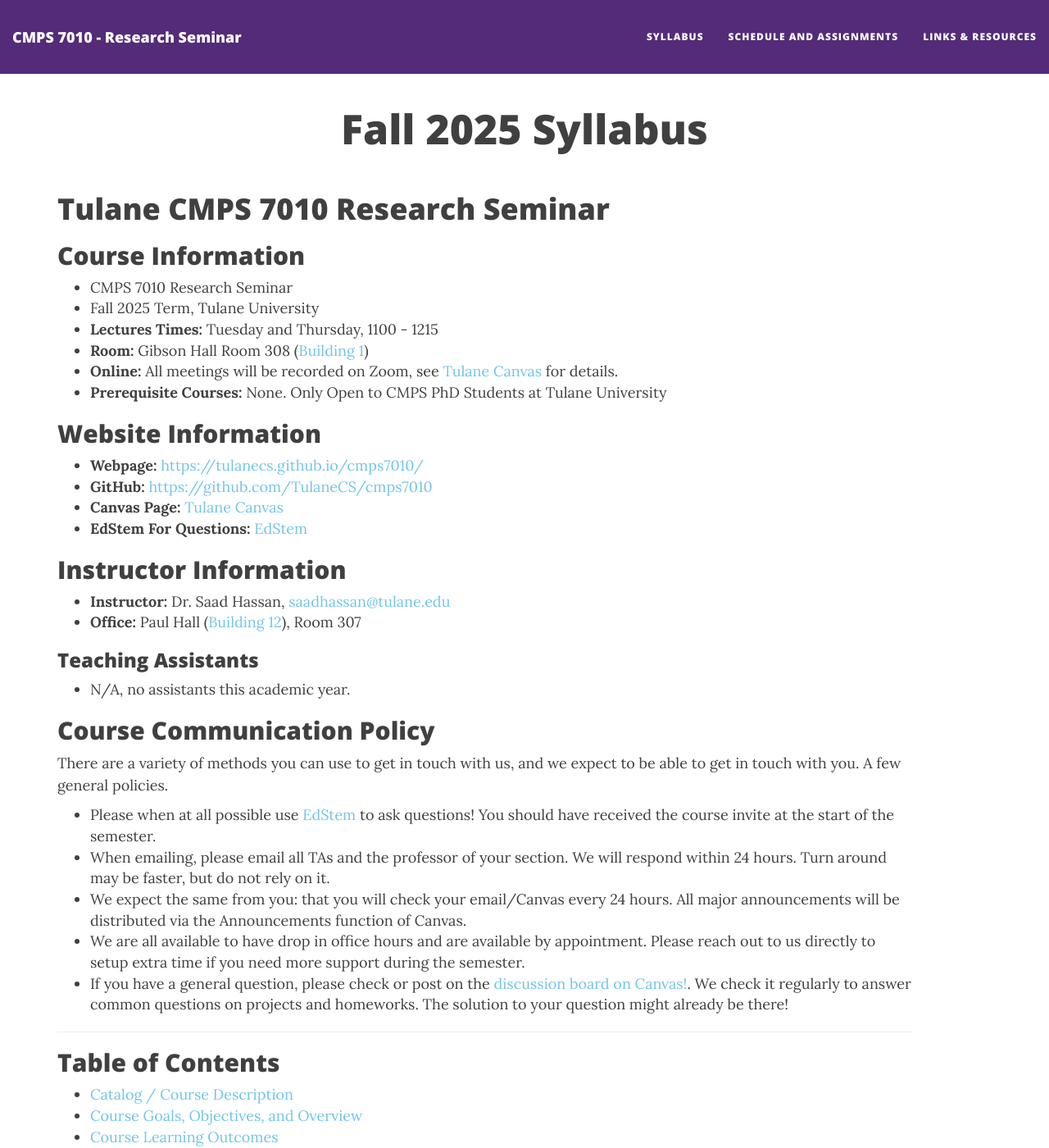
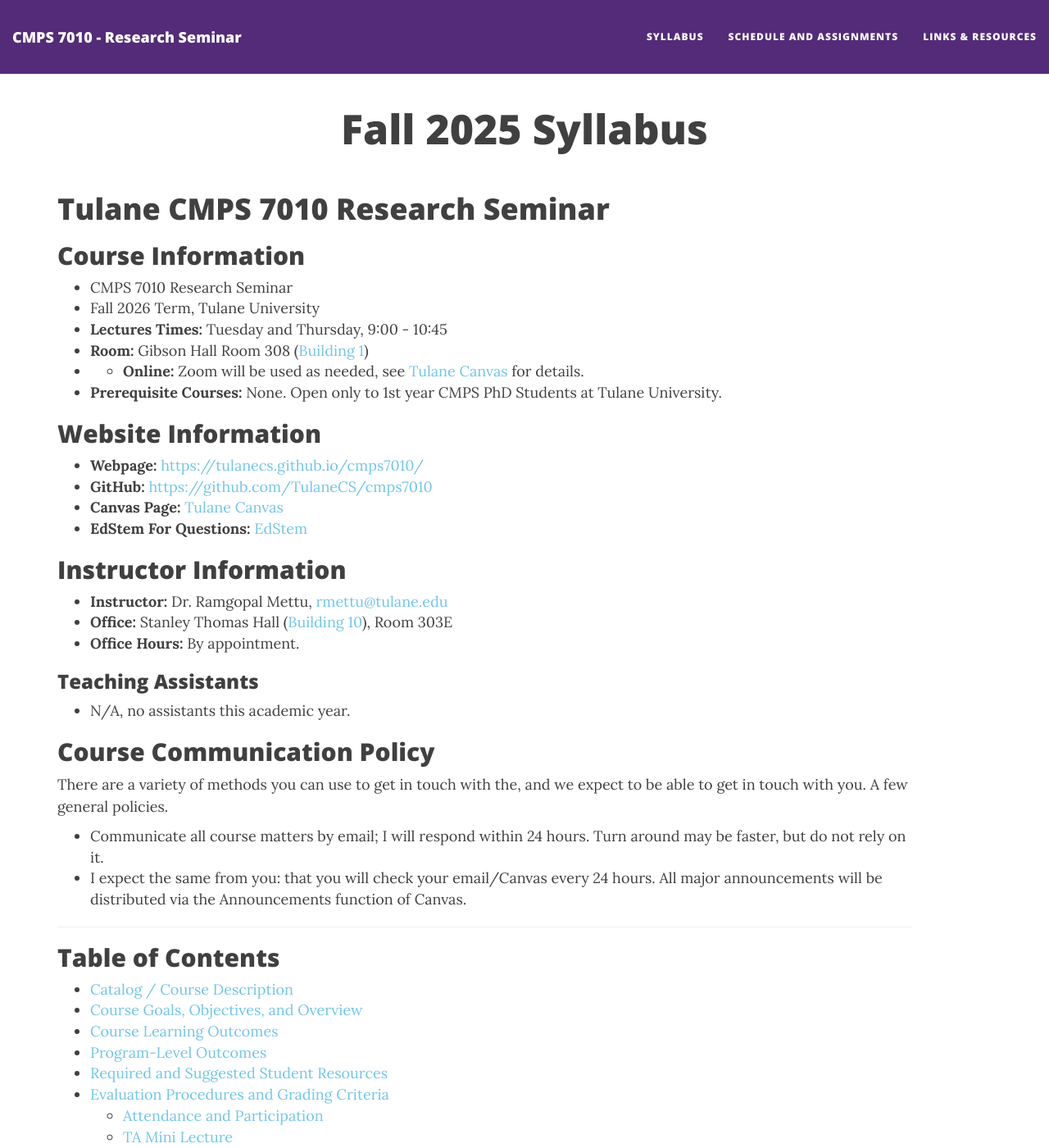
Before and after one commit to TulaneCS/cmps7010, a Jekyll site: the page built from syllabus.md, in a window 1280 px wide and 1400 px high. Shown: the whole window at 82% size. Built offline with Jekyll 4.4.1, drawn with Linux system fonts in a browser that asks for light colours; nearby versions of some CDN libraries; some of the changed text lies outside the part shown.

Commit message:
updates for Fall 2026

```diff
--- a/_config.yml
+++ b/_config.yml
@@ -5,7 +5,7 @@
 title: CMPS 7010 - Research Seminar
 
 # Short description of your site
-description: Tulane University - Fall 2025
+description: Tulane University - Fall 2026
 
 # --- Local development options ---
 # If your website is hosted locally rather than on GitHub, then you need to uncomment the next two parameters to set the url and baseurl
@@ -64,7 +64,7 @@ footer-link-col: "#FFFFFF"
 # Change all these values or delete the ones you don't want.
 # Important: you must keep the "name" parameter, everything else you can remove
 author:
-  name: Prof. Saad Hassan (Author. Prof. Nicholas Mattei)
+  name: Prof. Ramgopal Mettu (Author. Prof. Nicholas Mattei)
 
 # Select your active Social Network Links.
 # Uncomment the links you want to show in the footer and add your information to each link.
--- a/syllabus.md
+++ b/syllabus.md
@@ -8,11 +8,11 @@ published: true
 # Tulane CMPS 7010 Research Seminar
 ## Course Information
 * CMPS 7010 Research Seminar
-* Fall 2025 Term, Tulane University
-* **Lectures Times:** Tuesday and Thursday, 1100 - 1215
+* Fall 2026 Term, Tulane University
+* **Lectures Times:** Tuesday and Thursday, 9:00 - 10:45
 * **Room:** Gibson Hall Room 308 ([Building 1](https://admission.tulane.edu/map))
-* **Online:** All meetings will be recorded on Zoom, see [Tulane Canvas](https://tulane.instructure.com/) for details.
-* **Prerequisite Courses:** None. Only Open to CMPS PhD Students at Tulane University
+* * **Online:** Zoom will be used as needed, see [Tulane Canvas](https://tulane.instructure.com/) for details.
+* **Prerequisite Courses:** None. Open only to 1st year CMPS PhD Students at Tulane University.
 
 ## Website Information
 * **Webpage:** [https://tulanecs.github.io/cmps7010/](https://tulanecs.github.io/cmps7010/)
@@ -21,21 +21,19 @@ published: true
 * **EdStem For Questions:** [EdStem](https://edstem.org/us/courses/62194/discussion/)
 
 ## Instructor Information
-* **Instructor:** Dr. Saad Hassan, <saadhassan@tulane.edu>
-* **Office:** Paul Hall ([Building 12](https://admission.tulane.edu/map)), Room 307
+* **Instructor:** Dr. Ramgopal Mettu, <rmettu@tulane.edu>
+* **Office:** Stanley Thomas Hall ([Building 10](https://admission.tulane.edu/map)), Room 303E
+* **Office Hours:** By appointment.
 <!-- * **Office Hours:** **Mondays 1730 - 1830**, **Tuesdays 1530-1630** and by and by appointment, See Link in [Tulane Canvas](https://tulane.instructure.com/) -->
 
 ### Teaching Assistants
 * N/A, no assistants this academic year.
 
 ## Course Communication Policy
-There are a variety of methods you can use to get in touch with us, and we expect to be able to get in touch with you.  A few general policies.
+There are a variety of methods you can use to get in touch with the, and we expect to be able to get in touch with you.  A few general policies.
 
-* Please when at all possible use [EdStem](https://edstem.org/us/courses/62194/discussion/) to ask questions! You should have received the course invite at the start of the semester.
-* When emailing, please email all TAs and the professor of your section.  We will respond within 24 hours.  Turn around may be faster, but do not rely on it.
-* We expect the same from you: that you will check your email/Canvas every 24 hours. All major announcements will be distributed via the Announcements function of Canvas.
-* We are all available to have drop in office hours and are available by appointment.  Please reach out to us directly to setup extra time if you need more support during the semester.
-* If you have a general question, please check or post on the [discussion board on Canvas!](https://tulane.instructure.com/). We check it regularly to answer common questions on projects and homeworks.  The solution to your question might already be there!
+* Communicate all course matters by email; I will respond within 24 hours.  Turn around may be faster, but do not rely on it.
+* I expect the same from you: that you will check your email/Canvas every 24 hours. All major announcements will be distributed via the Announcements function of Canvas.
 
 ---
 
@@ -71,10 +69,10 @@ There are a variety of methods you can use to get in touch with us, and we expec
 ## Catalog / Course Description
 This seminar course introduces students to research methods in Computer Science and to the research conducted in the department. Students will read research papers, participate in active research projects, and practice preparing and presenting research presentations. Department faculty will present on their research in order to expose students to the research projects conducted in the department. Research methods such as literature search, experiment design, technical writing, etc. will also be covered. This course is required for all PhD students in Computer Science. The content of this course varies from semester to semester.
 
-**Prerequisite:** None. Only Open to CMPS PhD Students at Tulane University
+**Prerequisite:** None. Open only to 1st year CMPS PhD Students at Tulane University
 
 ## Course Goals, Objectives, and Overview
-This is the Research Seminar course for first-year PhD students in Computer Science at Tulane. The purpose of the course is to provide early-stage PhD students some advice on how to conduct research in CS. The class will be largely discussion-based and presentation-oriented and all the students are expected to participate actively. Topics include integrity in research, how to read and present papers, problem formulation and searching for solutions, scientific/mathematical writing, where to obtain data and how to evaluate your solutions. We will discuss the advice from successful researchers in the field and expectations, as well as essential tools that can help you work more efficiently.
+This is the Research Seminar course for first-year PhD students in Computer Science at Tulane. The purpose of the course is to provide early-stage PhD students some advice on how to conduct research in CS. The class will be largely discussion-based and presentation-oriented and all the students are expected to participate actively. Topics include integrity in research, how to read and present papers, problem formulation and searching for solutions, scientific/mathematical writing, where to obtain data and how to evaluate your solutions. We will discuss the work of, and advice from, successful researchers in the field as a way to set our standard for PhD-level reserach. We will also introduce and practice using some essential tools that can help you work more efficiently.
 
 ## Course Learning Outcomes
 At the conclusion of this course students will be able to:
@@ -87,7 +85,7 @@ At the conclusion of this course students will be able to:
 * Read, summarize, and reimplement a finding from the computer science literature.
 
 ## Program-Level Outcomes
-This course satisfies the first semester research requirement as part of the [Tulane CMPS PhD Program](https://sse.tulane.edu/cs/ms-and-phd-programs)
+This course satisfies the first semester research requirement as covered in the [Tulane CMPS PhD Policies](https://tulane.app.box.com/s/ehtgoph1pnuk7aop3y6dev2wobxpaofr)
 
 ## Required and Suggested Student Resources
 There are no required resources that need to be purchased. There are a number of readings and extra information posted on the [Schedule](./schedule.md) and [Resources](./resources.md) pages.
@@ -112,7 +110,7 @@ This course will consist of reading, actively discussing, and presenting researc
 Many class days we will be reading texts before hand or listening to a presentation in class. You are required to attend, in person, every lecture and engage with the material. If you do not actively participate in the discussion for that day, you will not receive points.
 
 ### TA Mini Lecture
-As a part of the course you will select a topic from [CMPS 1500 - Introduction to Computer Science](./1500-syllabus.pdf) and prepare a 5-8 minute presentation on the topic with the intended audience of a first year student. You must prepare a visual, either a diagram to be drawn on the whiteboard or a short presentation (2-3 slides) to explain your point. You will then watch yourself in the recorded course lecture and prepare a short (1 paragraph) response to watching yourself present.
+As a part of the course you will select a topic from [CMPS 1500 - Introduction to Computer Science](./1500-syllabus.pdf) and prepare a 5-8 minute presentation on the topic with the intended audience of a first year student. You must prepare a visual, either a diagram to be drawn on the whiteboard along with a short presentation (3-5 slides). You will then watch yourself in the recorded course lecture and prepare a short (1 paragraph) response to watching yourself present.
 
 You will be evaluated according to the following rubric.
 * **Professionalism (5 Points):** You showed up on time, prepared and ready to present. You welcomed the class, introduced yourself, and gave an overview of what you will be presenting. You kept to your time limit.
```
Also changed, not shown: index.md (+9 -9 lines).
